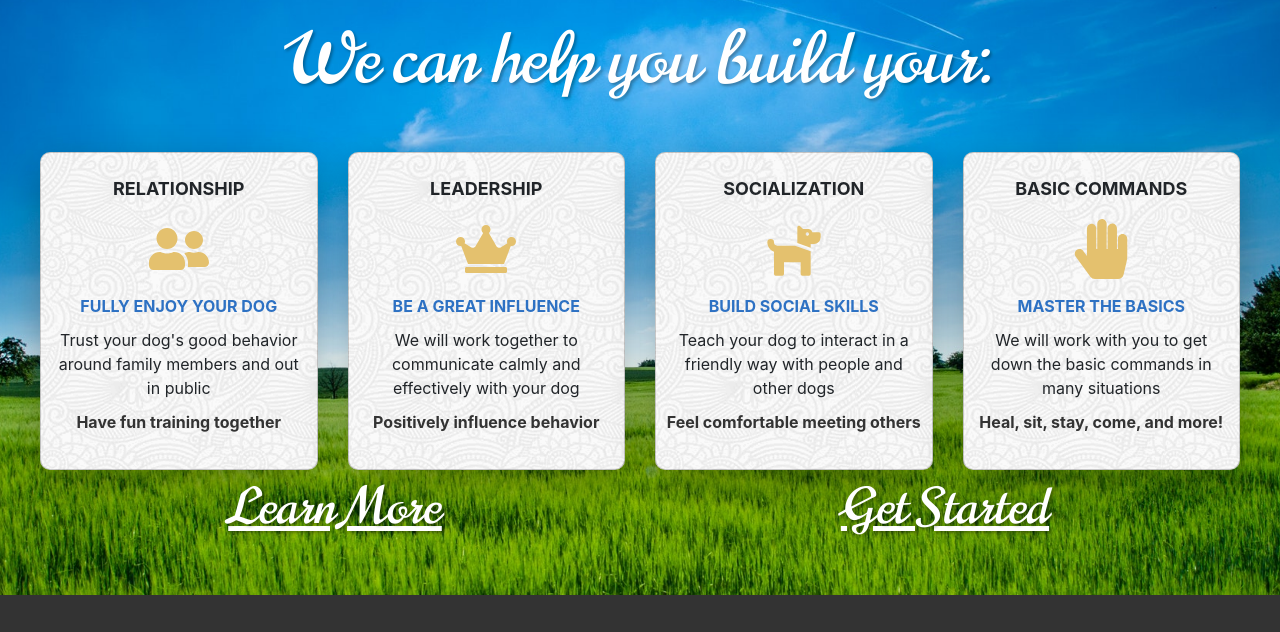
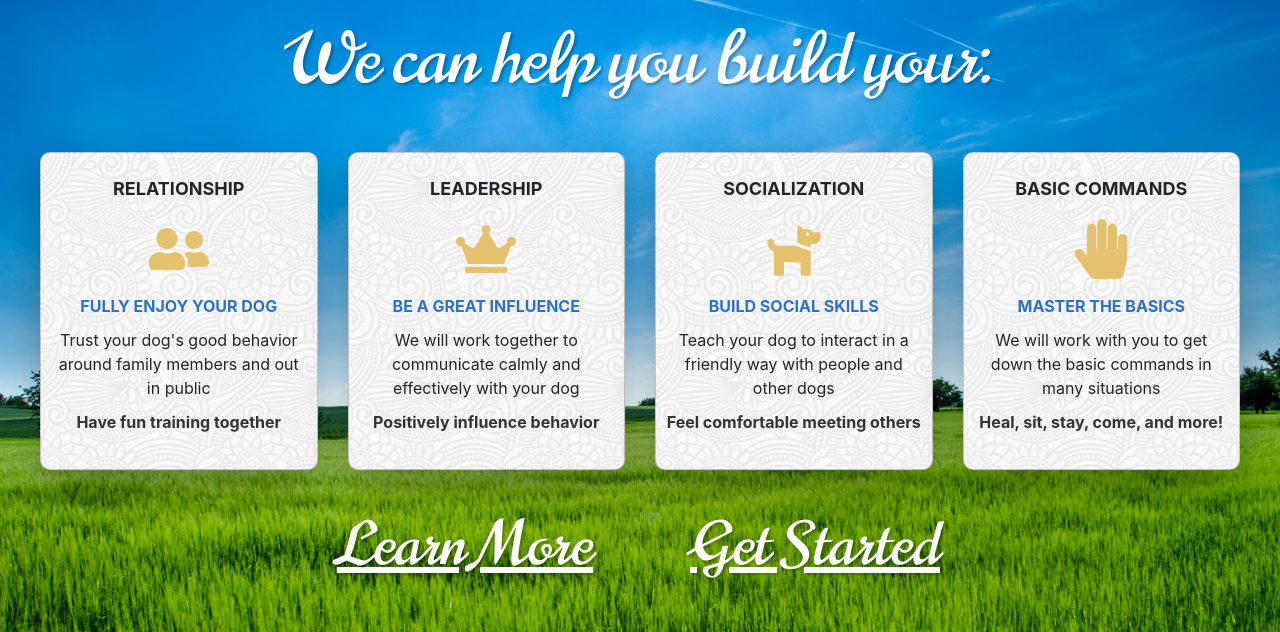
Before and after one commit to webguyty/noble-dog, a Gatsby site: page / in a window 1280 px wide. Shown: the part 2632-3264 px from the top of the page. Built offline with nearby package versions, Linux system fonts and the light colour scheme; Gatsby itself is replaced by a stand-in of ours.

Commit message:
home page updates and ready to go live

```diff
--- a/src/pages/index.js
+++ b/src/pages/index.js
@@ -219,7 +219,7 @@ const IndexPage = () => (
         </div>
         <div className='section-features__button-grid'>
           <BtnFancyText title='Learn More' to='trainingInfo' />
-          <BtnFancyText title='Get Started' to='#' />
+          <BtnFancyText title='Get Started' to='contactUs' />
         </div>
       </section>
     </Layout>
--- a/src/sass/components/_button.scss
+++ b/src/sass/components/_button.scss
@@ -1,6 +1,6 @@
 .btnFancyText {
   @extend .fancyText;
-  font-size: 5rem;
+  font-size: 6rem;
   color: $color-white;
   text-align: center;
   text-shadow: 2px 2px 3px rgba(black, 0.3);
--- a/src/sass/pages/_home.scss
+++ b/src/sass/pages/_home.scss
@@ -159,6 +159,7 @@
       & > div:first-child {
         border: 5px dotted $color-blue-light;
         border-radius: 10px;
+        background-image: url('../images/design/patterns/full-bloom.png');
         padding: 2rem;
       }
 
@@ -280,11 +281,14 @@
 
   &__button-grid {
     display: grid;
-    grid-template-columns: repeat(auto-fit, minmax(300px, 1fr));
-    justify-content: center;
+    grid-template-columns: repeat(auto-fit, minmax(35rem, 1fr));
+    max-width: 70rem;
+    margin: auto;
+    padding: 3rem 0 1rem 0;
 
     & > div {
-      margin: auto;
+      // margin: auto;
+      text-align: center;
       display: inline-block;
     }
   }
```
